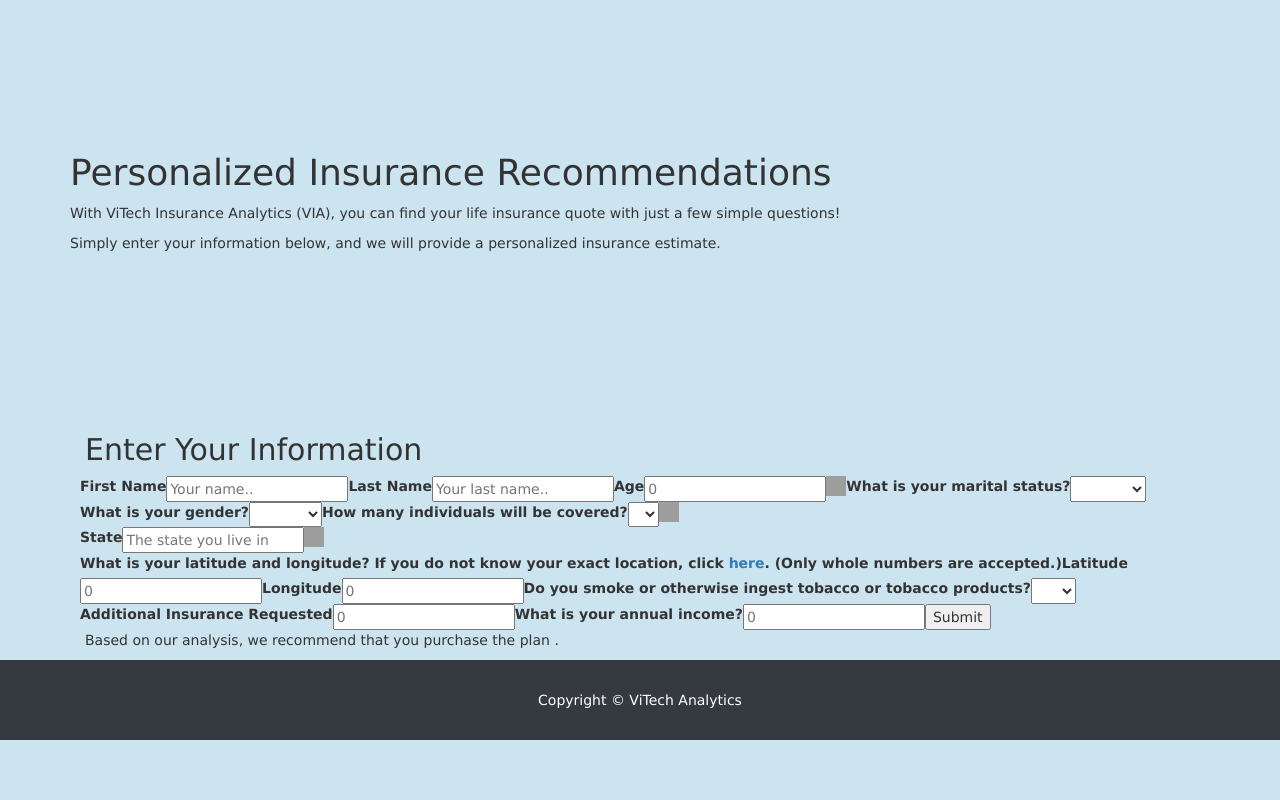
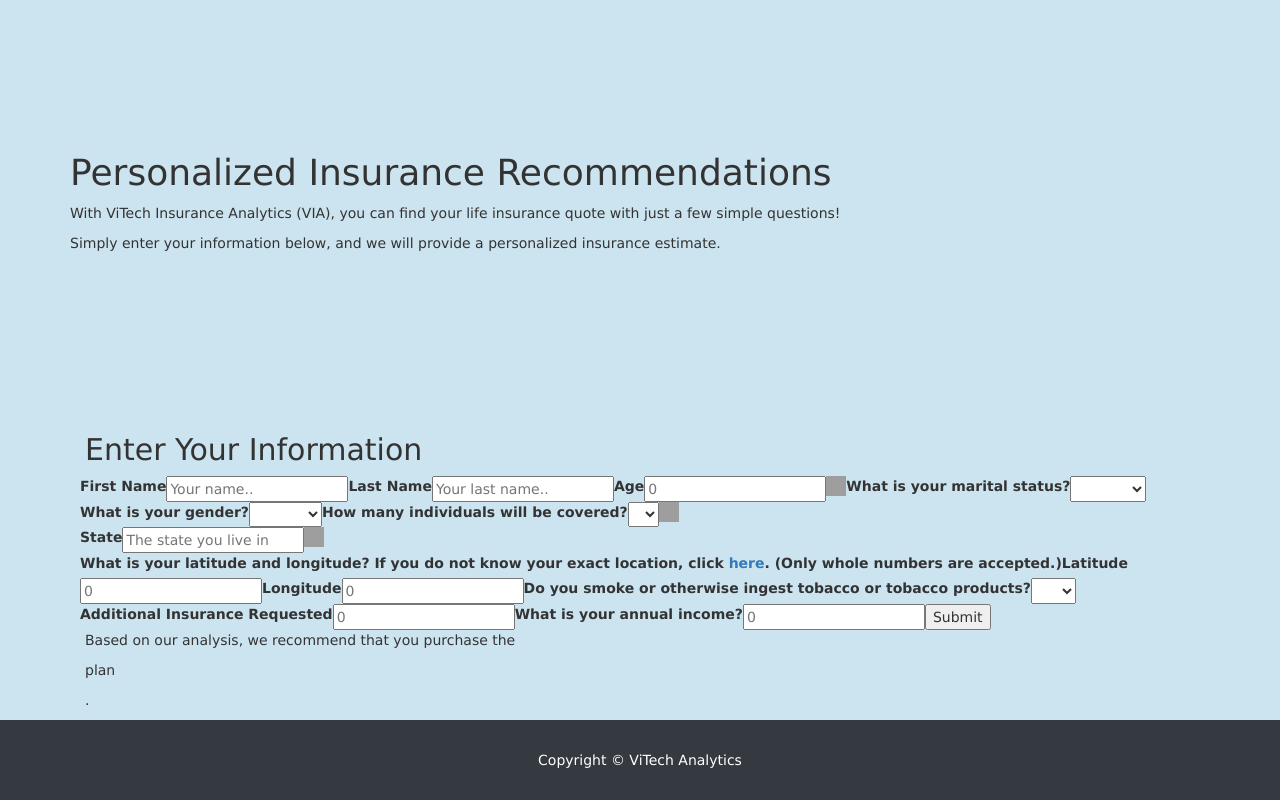
Before and after one commit to rr2962/yhacks-2017, a plain HTML site: page Website/index.html in a window 1280 px wide. Shown: the part 705-1505 px from the top of the page. Before the commit the page ends 1445 px from the top, so only its background shows below. Drawn offline with nearby package versions, Linux system fonts and the light colour scheme; files that its build step writes are made by us from their sources; grey boxes are pictures that could not be loaded; files whose address does not match are found by name.

Commit message:
Update index.html

```diff
--- a/Website/index.html
+++ b/Website/index.html
@@ -154,15 +154,15 @@
             <a id="button"><input type="submit" value="Submit" ></a>
 
           </div>
-        <p>Based on our analysis, we recommend that you purchase the <span id= "myString"></span> plan <span id="myText"></span>.</p>
+        <p>Based on our analysis, we recommend that you purchase the <p id= "myString"></p> plan <p id="myText"></p>.</p>
       </div>
     </form>
 <script>
     function myFunction(){
-      document.getElementbyId("myText").innerHTML = plan;
+      document.getElementbyId('myText').innerHTML = plan;
     }
   function planS() {
-    document.getElementbyId("myString").innerHTML = planString;
+    document.getElementbyId('myString').innerHTML = planString;
   }
     </script>
     <!-- Footer -->
```
